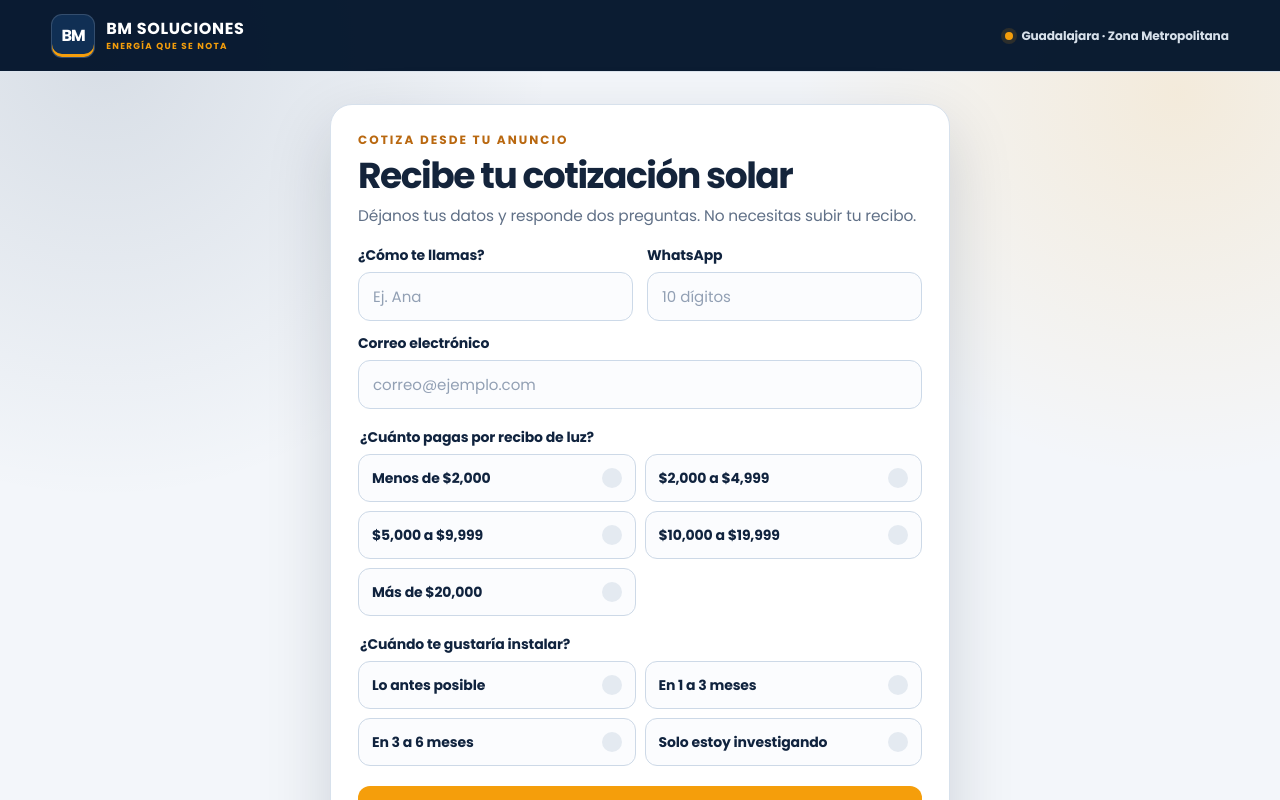
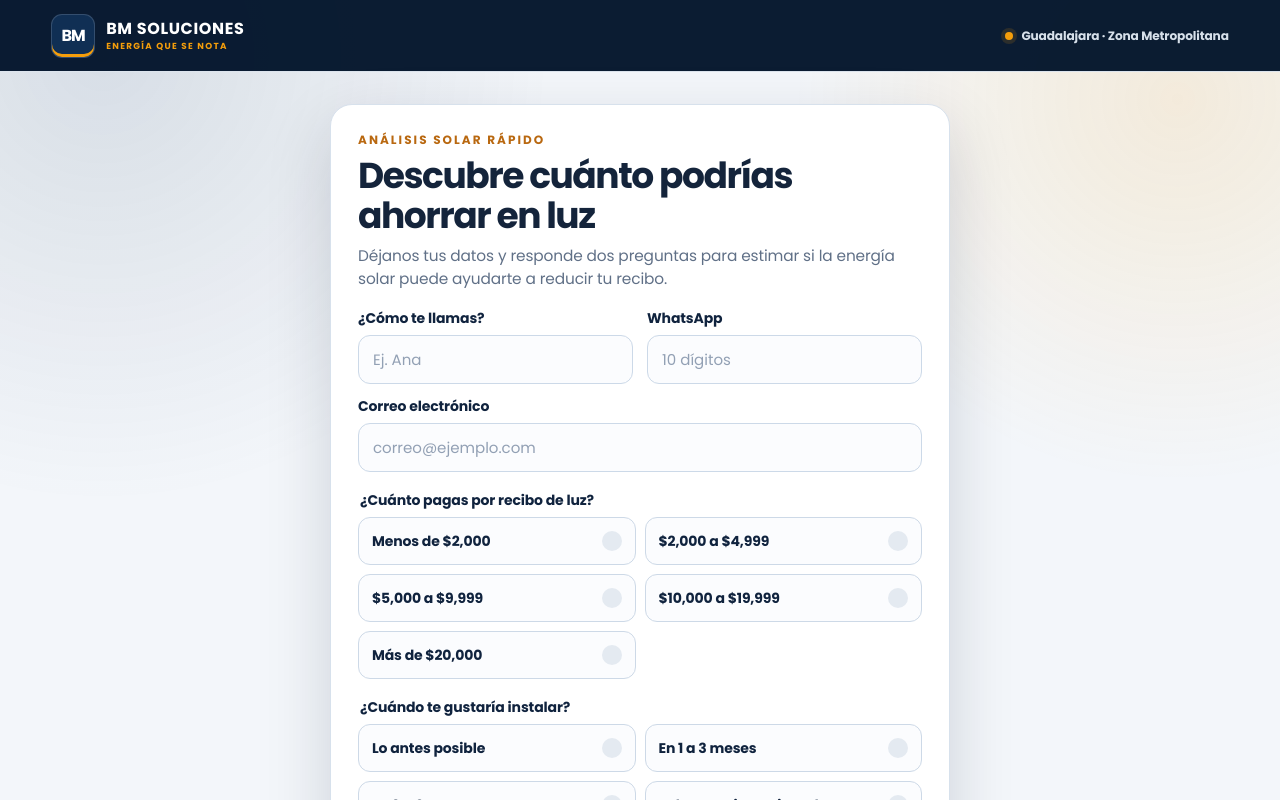
Before and after one commit to emporerdigital-hash/bm-soluciones-cotiza, a Next.js app: page /cotiza in a window 1280 px wide. Shown: the top 800 px of the page. Built offline with nearby package versions, Linux system fonts and the light colour scheme; no server answers.

Commit message:
Refine direct quote form benefit copy

```diff
--- a/app/flat-lead-form.tsx
+++ b/app/flat-lead-form.tsx
@@ -195,9 +195,9 @@ export function FlatLeadForm({ variant = "landing" }: FlatLeadFormProps) {
   }
 
   return <div className={`${styles.card} ${variant === "direct" ? styles.direct : ""}`} onPointerDown={trackFormStart}>
-    <p className={styles.kicker}>{variant === "direct" ? "Cotiza desde tu anuncio" : "Cotización solar personalizada"}</p>
-    <h3>{variant === "direct" ? "Recibe tu cotización solar" : "Solicita tu cotización"}</h3>
-    <p className={styles.intro}>{variant === "direct" ? "Déjanos tus datos y responde dos preguntas. No necesitas subir tu recibo." : "Completa tus datos y dos preguntas. Todo está en esta misma pantalla."}</p>
+    <p className={styles.kicker}>{variant === "direct" ? "Análisis solar rápido" : "Cotización solar personalizada"}</p>
+    <h3>{variant === "direct" ? "Descubre cuánto podrías ahorrar en luz" : "Solicita tu cotización"}</h3>
+    <p className={styles.intro}>{variant === "direct" ? "Déjanos tus datos y responde dos preguntas para estimar si la energía solar puede ayudarte a reducir tu recibo." : "Completa tus datos y dos preguntas. Todo está en esta misma pantalla."}</p>
 
     <form noValidate onSubmit={(event) => { event.preventDefault(); void submit(); }}>
       <div className={styles.contactGrid}>
```
